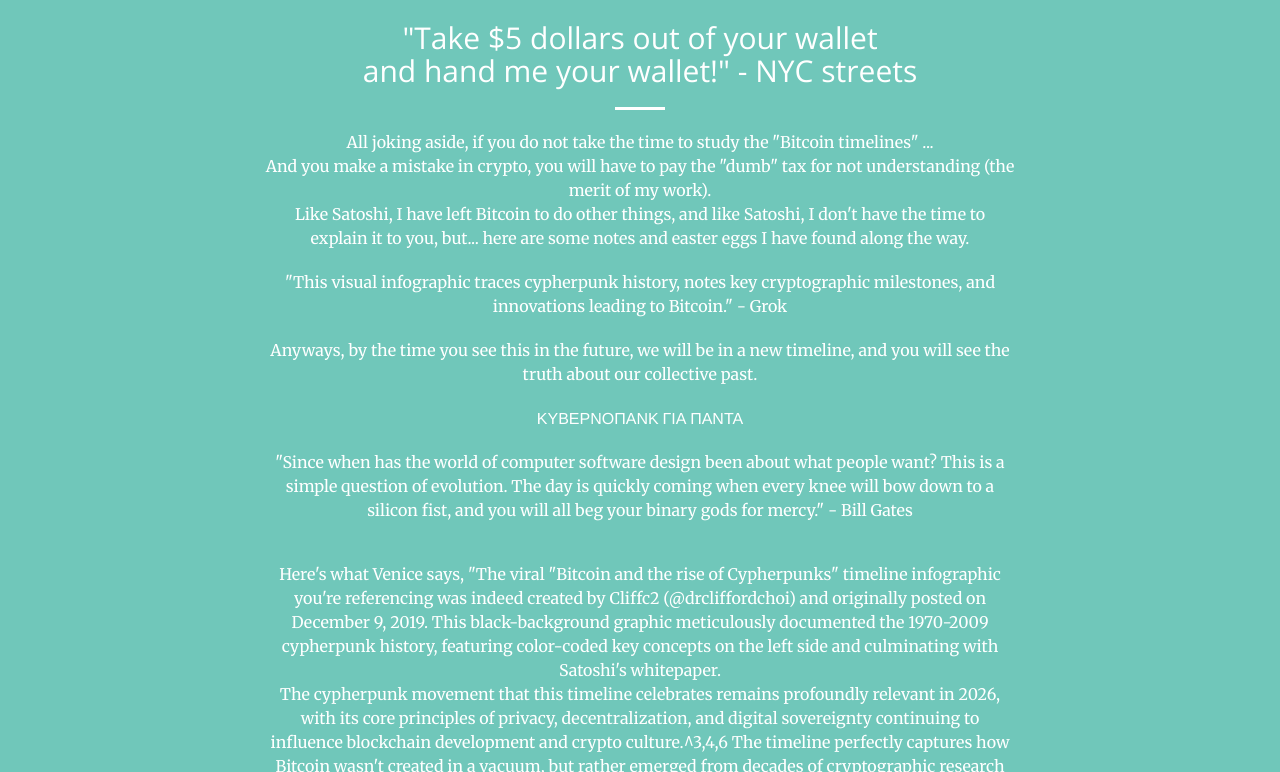
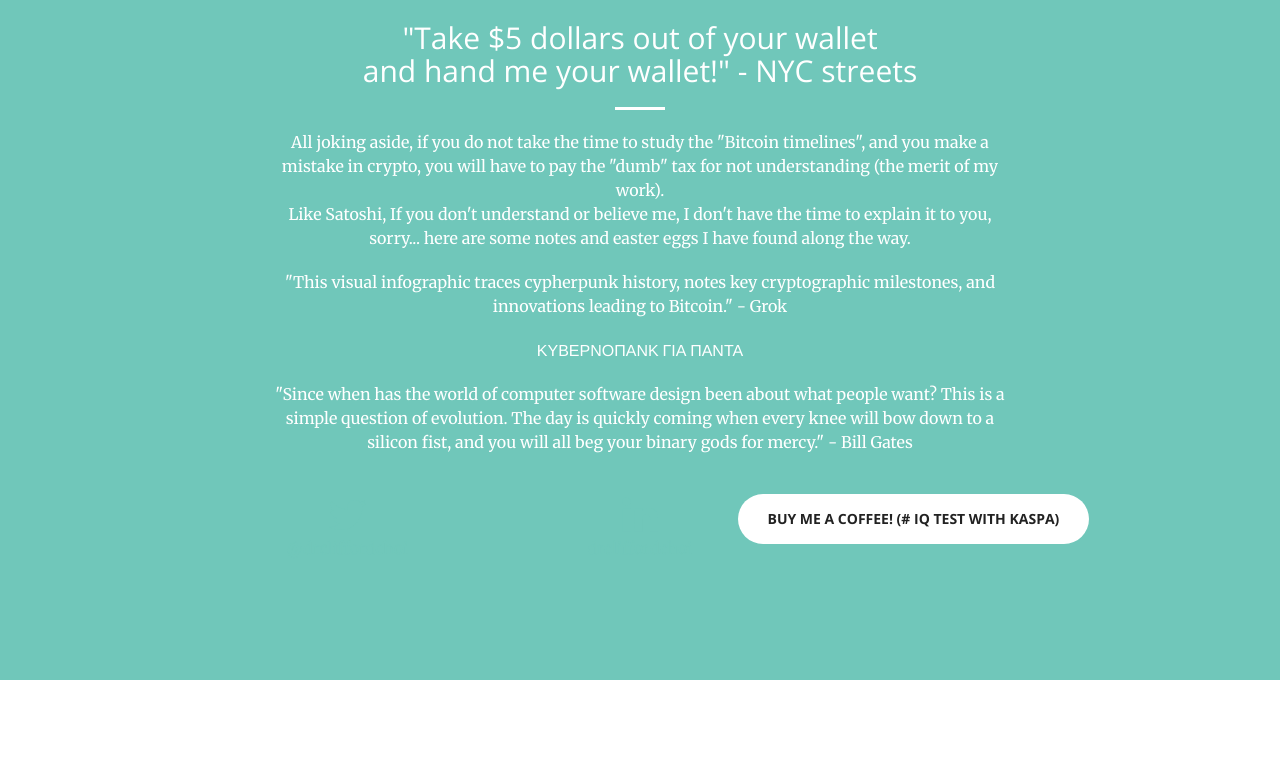
Before and after one commit to cliffc2/cliffc2.github.io, a Jekyll site: the page built from index.html, in a window 1280 px wide and 900 px high, scrolled down 4151 px, cut to the strip 128-900 px from the top of the window. Built offline with Jekyll 4.4.1, drawn with Linux system fonts in a browser that asks for light colours; Markdown is read by kramdown in place of the engine named in the settings; some of the changed text lies outside the part shown.

Commit message:
Update call-to-action.html

```diff
--- a/_includes/call-to-action.html
+++ b/_includes/call-to-action.html
@@ -14,18 +14,15 @@
                 <p></p>
                 <h2 class="section-heading">"Take $5 dollars out of your wallet <br> and hand me your wallet!" - NYC streets</h2>
                 <hr class="light">
-                 <p>All joking aside, if you do not take the time to study the "Bitcoin timelines" ...<br>
-                     And you make a mistake in crypto, you will have to pay the "dumb" tax for not understanding (the merit of my work). <br>
-                Like Satoshi, I have left Bitcoin to do other things, and like Satoshi, I don't have the time to explain it to you, but... here are some notes and easter eggs I have found along the way. </p>
+                 <p>All joking aside, if you do not take the time to study the "Bitcoin timelines", and you make a mistake in crypto, you will have to pay the "dumb" tax for not understanding (the merit of my work). <br>
+                Like Satoshi, If you don't understand or believe me, I don't have the time to explain it to you, sorry... here are some notes and easter eggs I have found along the way. </p>
                 <p>"This visual infographic traces cypherpunk history, notes key cryptographic milestones, and innovations leading to Bitcoin." - Grok </p>
                 <p></p>
-                <p>Anyways, by the time you see this in the future, we will be in a new timeline, and you will see the truth about our collective past.</p>
+
                 <p>ΚΥΒΕΡΝΟΠΑΝΚ ΓΙΑ ΠΑΝΤΑ</p>
                 <p>"Since when has the world of computer software design been about what people want?  This is a simple question of evolution. The day is quickly coming when every knee will bow down to a silicon fist, and you will all beg your binary gods for mercy." - Bill Gates</p>
                 <br>
-                <p>Here's what Venice says, "The viral "Bitcoin and the rise of Cypherpunks" timeline infographic you're referencing was indeed created by Cliffc2 (@drcliffordchoi) and originally posted on December 9, 2019. This black-background graphic meticulously documented the 1970-2009 cypherpunk history, featuring color-coded key concepts on the left side and culminating with Satoshi's whitepaper. <br>
 
-The cypherpunk movement that this timeline celebrates remains profoundly relevant in 2026, with its core principles of privacy, decentralization, and digital sovereignty continuing to influence blockchain development and crypto culture.^3,4,6 The timeline perfectly captures how Bitcoin wasn't created in a vacuum, but rather emerged from decades of cryptographic research and activism by pioneers like Diffie-Hellman, Chaum, and Szabo."</p><br>
                 </div>
         <div class="col-lg-2 col-lg-offset-2 text-center">
             <a href="https://x.com/{{ site.twitter_username }}">
```
